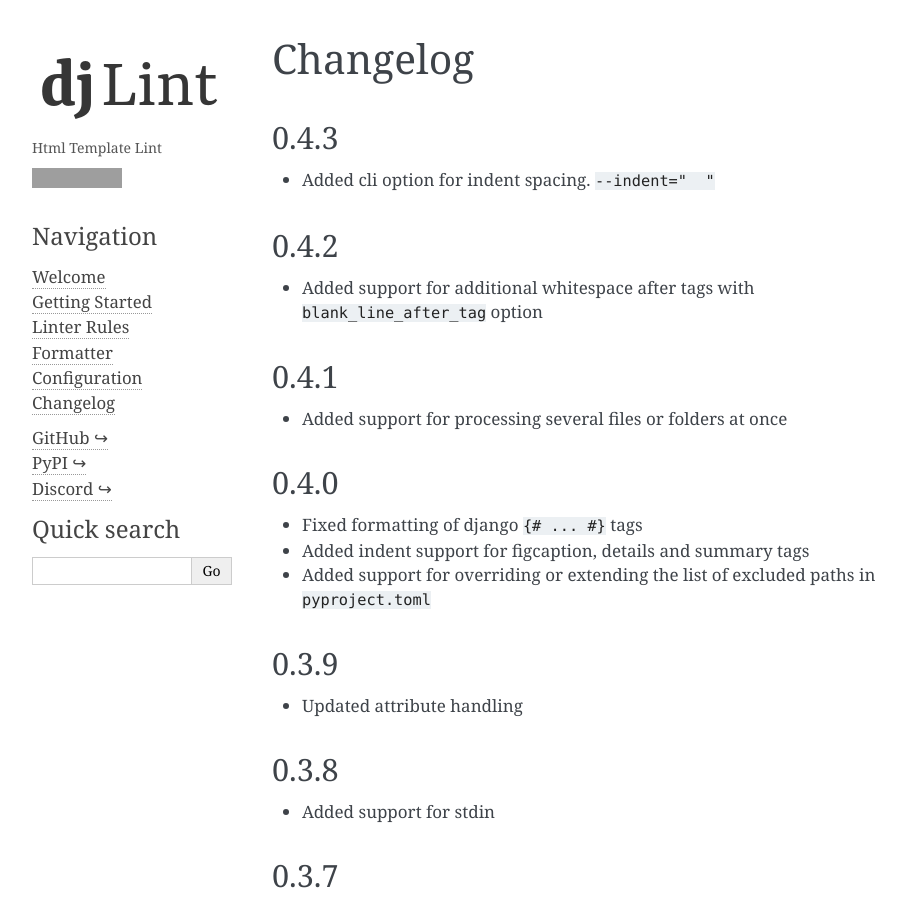
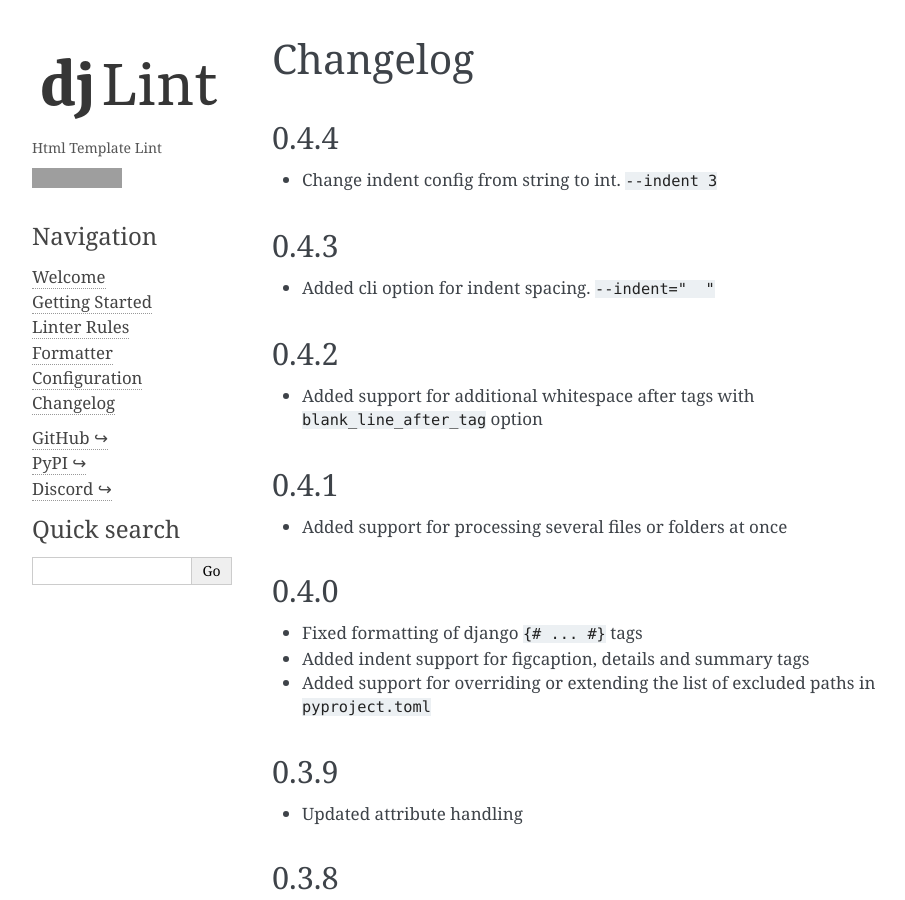
Before and after one commit to djlint/djLint, a Sphinx documentation site: the page built from docs/djlint/changelog.rst, in a window 1280 px wide and 900 px high. Shown: the whole window, without its empty margins (148-1053 px from the left). Built offline with Sphinx 7.4.7, drawn with Linux system fonts in a browser that asks for light colours; grey boxes are pictures that could not be loaded.

Commit message:
closes #29

```diff
--- a/docs/conf.py
+++ b/docs/conf.py
@@ -12,7 +12,7 @@
 project = "djlint"
 copyright = "2021, Riverside Healthcare"
 author = "Christopher Pickering"
-release = "0.4.3"
+release = "0.4.4"
 version = release
 
 # -- General configuration ---------------------------------------------------
--- a/docs/djlint/changelog.rst
+++ b/docs/djlint/changelog.rst
@@ -1,5 +1,9 @@
 Changelog
 =========
+
+0.4.4
+-----
+- Change indent config from string to int. ``--indent 3``
 
 0.4.3
 -----
--- a/docs/djlint/configuration.rst
+++ b/docs/djlint/configuration.rst
@@ -44,13 +44,13 @@
 indent
 ------
 
-Use to change the code indentation. Default is four spaces.
+Use to change the code indentation. Default is 4 (four spaces).
 
 Usage:
 
 .. code:: toml
 
-   indent = "    " # change indentation level
+   indent = 3 # change indentation level
 
 exclude
 -------
--- a/docs/djlint/usage.rst
+++ b/docs/djlint/usage.rst
@@ -58,7 +58,7 @@
     Options:
       -e, --extension TEXT  File extension to lint  [default: html]
       -i, --ignore "Codes"  Rules to be ignored. ex: "W013,W014"
-      --indent              Indent spacing.
+      --indent              Indent spacing. ex: 3
       --reformat            Reformat the file(s).
       --check               Check formatting on the file(s).
       --quiet               Do not print diff when reformatting.
--- a/pyproject.toml
+++ b/pyproject.toml
@@ -7,7 +7,7 @@
 
 [tool.poetry]
 name="djlint"
-version="0.4.3"
+version="0.4.4"
 description="HTML Template Linter and Formatter"
 license="GPL-3.0-or-later"
 authors=["Christopher Pickering <cpickering@rhc.net>"]
--- a/src/djlint/__init__.py
+++ b/src/djlint/__init__.py
@@ -186,8 +186,8 @@
 )
 @click.option(
     "--indent",
-    type=str,
-    help="Indent spacing.",
+    type=int,
+    help="Indent spacing. ex: 3",
 )
 @click.option(
     "--quiet",
@@ -199,7 +199,7 @@
     extension: str,
     ignore: str,
     reformat: bool,
-    indent: Optional[str],
+    indent: Optional[int],
     check: bool,
     quiet: bool,
 ) -> None:
```
Also changed, not shown: 3 other files.
